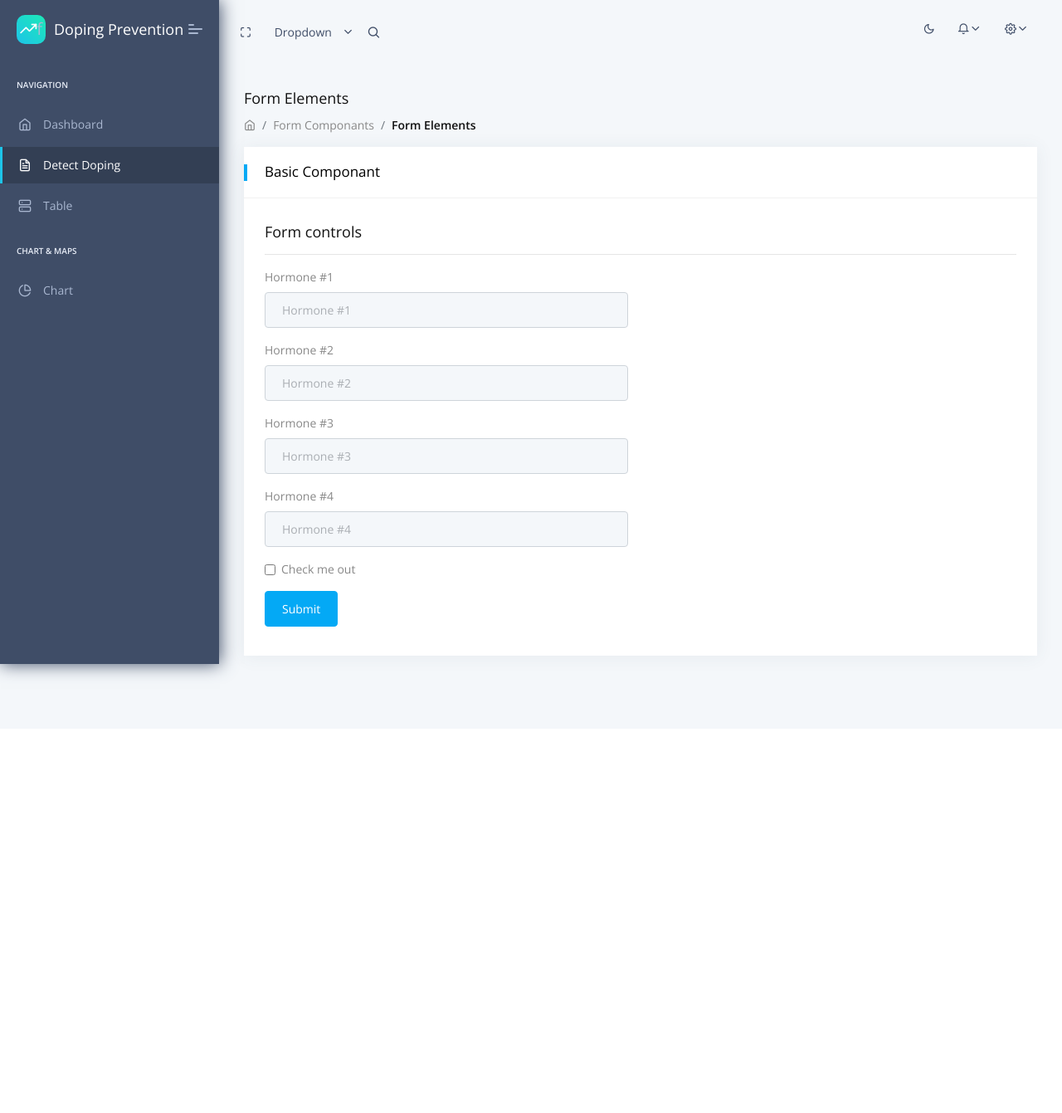
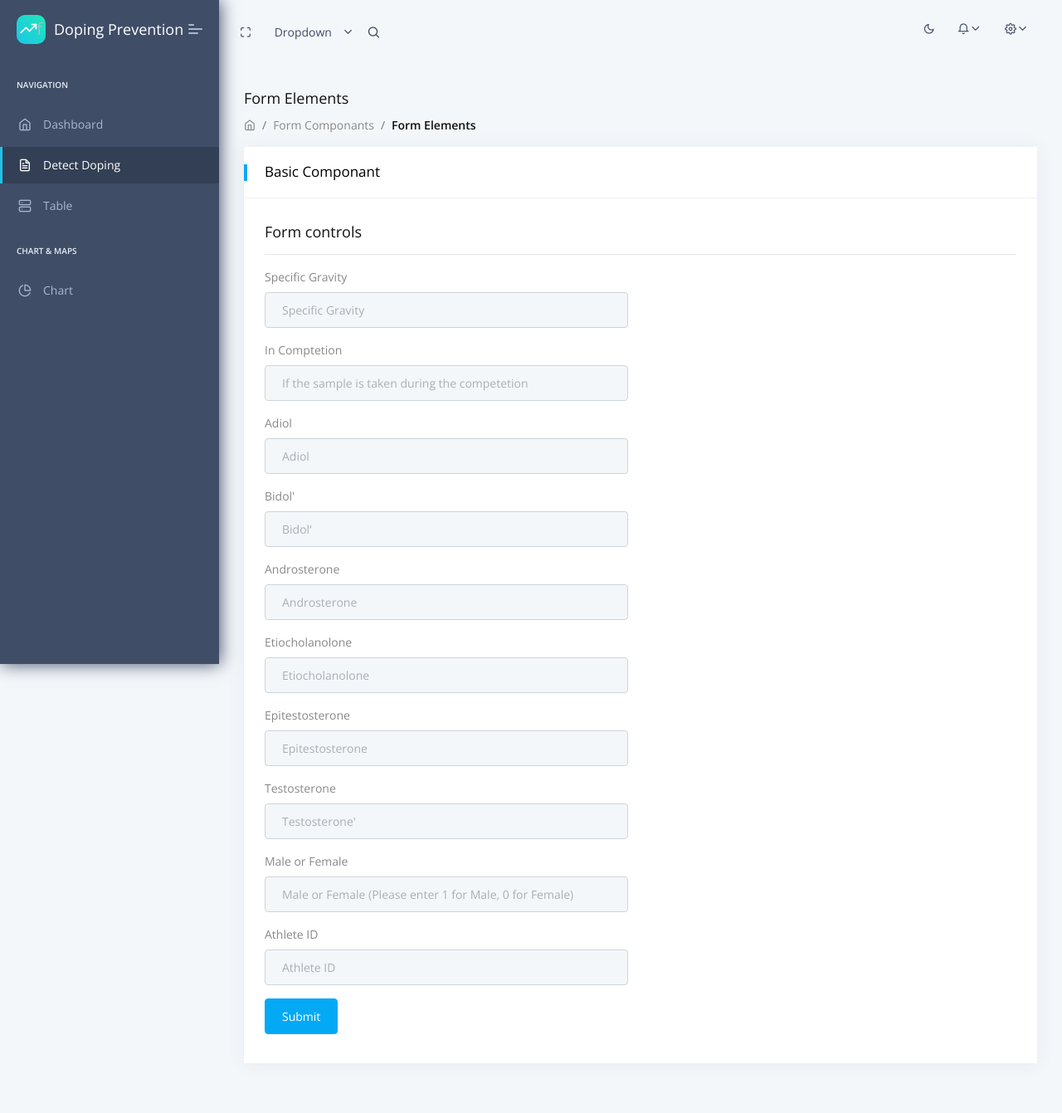
Before and after one commit to BartekPog/Doping-prevention-with-GNNs, a Flask app: page /form_elements.html in a window 1280 px wide. Shown: the whole page at 83% size. Before the commit the page ends 824 px from the top, so only its background shows below. Run offline with Flask 2, Linux system fonts and the light colour scheme; some libraries are stand-ins or nearby versions.

Commit message:
Feature/backend  prediction endpoint (#11)
* adding new fields

* Add main prediction framework

* Add main prediction framework

* Add inference

Co-authored-by: Akash Gautam <418akash@gmail.com>

```diff
--- a/backend/apps/home/routes.py
+++ b/backend/apps/home/routes.py
@@ -3,10 +3,17 @@
 Copyright (c) 2019 - present AppSeed.us
 """
 
-from apps.home import blueprint
+import sys, os
+
+
 from flask import render_template, request
 from flask_login import login_required
 from jinja2 import TemplateNotFound
+
+from apps.home import blueprint
+
+from prediction.prediction import Predictor
+
 
 
 @blueprint.route('/index')
@@ -42,11 +49,27 @@ def route_template(template):
 def verify_doping():
 
     if request.method == "POST":
-        hormone_1 = request.form['h1']
-        print("hormone_1", hormone_1)
+        sample_dict = {
+            'specific_gravity':  float(request.form['specific_gravity']),
+            'in_competition': bool(request.form['in_comp'] in {'1', "True", True, 'true', 'male', 'Yes', 'yes'}),
+            'adiol': float(request.form['adiol']),
+            'bdiol':  float(request.form['bdiol']),
+            'androsterone':  float(request.form['andro']),
+            'etiocholanolone':  float(request.form['etio']),
+            'epitestosterone':  float(request.form['epito']),
+            'testosterone':  float(request.form['testes']),
+            'is_male': bool(request.form['male'] in {'1', "True", True, 'true', 'male', 'Yes', 'yes'}),
+            'athlete_id': int(request.form['athlete_id']),
+        }
 
-        # logic for processing for doping and modeling
-        generated_message = "Based on our analysis we conclude that the provided sample do not corrospond to any levels of doping."
+        predictor = Predictor()
+        anomaly_score = predictor.predict_sample(sample_dict)
+
+        max_score = max(predictor.predictions)
+
+        percentage_score = 100*anomaly_score / max_score
+
+        generated_message = f"Based on comparsion of anamoly scores of this urine sample with other athletes we can say with {percentage_score:.2f}% confidence that it is swapped "
 
         return render_template('home/page-blank.html', generated_message = generated_message)
 
--- a/backend/apps/templates/home/form_elements.html
+++ b/backend/apps/templates/home/form_elements.html
@@ -59,29 +59,60 @@
                                                     -->
 
                                                         <div class="form-group">
-                                                            <label>Hormone #1</label>
-                                                            <input type="text" name = "h1" class="form-control" placeholder="Hormone #1">
+                                                            <label> <wbr>Specific Gravity</label>
+                                                            <input type="text" name = "specific_gravity" class="form-control" placeholder="Specific Gravity">
                                                         </div>
 
                                                         <div class="form-group">
-                                                            <label>Hormone #2</label>
-                                                            <input type="text" name = "h2" class="form-control" placeholder="Hormone #2">
+                                                            <label>In Comptetion </label>
+                                                            <input type="text" name = "in_comp" class="form-control" placeholder="If the sample is taken during the competetion">
                                                         </div>
 
                                                         <div class="form-group">
-                                                            <label>Hormone #3</label>
-                                                            <input type="text" name = "h3" class="form-control" placeholder="Hormone #3">
+                                                            <label>Adiol</label>
+                                                            <input type="text" name = "adiol" class="form-control" placeholder="Adiol">
                                                         </div>
 
                                                         <div class="form-group">
-                                                            <label>Hormone #4</label>
-                                                            <input type="text" name = "h4" class="form-control" placeholder="Hormone #4">
+                                                            <label>Bidol'</label>
+                                                            <input type="text" name="bdiol" class="form-control" placeholder="Bidol'">
                                                         </div>
 
-                                                        <div class="form-group form-check">
+                                                        <div class="form-group">
+                                                            <label>Androsterone</label>
+                                                            <input type="text" name = "andro" class="form-control" placeholder="Androsterone">
+                                                        </div>
+
+                                                        <div class="form-group">
+                                                            <label>Etiocholanolone</label>
+                                                            <input type="text" name = "etio" class="form-control" placeholder="Etiocholanolone">
+                                                        </div>
+
+                                                        <div class="form-group">
+                                                            <label>Epitestosterone</label>
+                                                            <input type="text" name="epito" class="form-control" placeholder="Epitestosterone">
+                                                        </div>
+
+                                                        <div class="form-group">
+                                                            <label>Testosterone</label>
+                                                            <input type="text" name="testes" class="form-control" placeholder="Testosterone'">
+                                                        </div>
+
+                                                        <div class="form-group">
+                                                            <label>Male or Female</label>
+                                                            <input type="text" name="male" class="form-control" placeholder="Male or Female (Please enter 1 for Male, 0 for Female)">
+                                                        </div>
+
+                                                        <div class="form-group">
+                                                            <label>Athlete ID</label>
+                                                            <input type="text" name="athlete_id" class="form-control"  placeholder="Athlete ID">
+                                                        </div>
+
+                                                        <!-- <div class="form-group form-check">
                                                             <input type="checkbox" class="form-check-input" id="exampleCheck1">
                                                             <label class="form-check-label" for="exampleCheck1">Check me out</label>
-                                                        </div>
+                                                        </div> -->
+
                                                         <button type="submit" class="btn btn-primary">Submit</button>
                                                     </form>
                                                 </div>
--- a/backend/gunicorn-cfg.py
+++ b/backend/gunicorn-cfg.py
@@ -3,7 +3,7 @@
 Copyright (c) 2019 - present AppSeed.us
 """
 
-bind = '0.0.0.0:5005'
+bind = '0.0.0.0:443'
 workers = 1
 accesslog = '-'
 loglevel = 'debug'
--- a/backend/run.py
+++ b/backend/run.py
@@ -10,6 +10,9 @@ from   sys import exit
 
 from apps.config import config_dict
 from apps import create_app, db
+
+import sys
+sys.path.append("..")
 
 # WARNING: Don't run with debug turned on in production!
 DEBUG = (os.getenv('DEBUG', 'False') == 'True')
@@ -39,4 +42,4 @@ if DEBUG:
     app.logger.info('ASSETS_ROOT      = ' + app_config.ASSETS_ROOT )
 
 if __name__ == "__main__":
-    app.run()
+    app.run(port=443,host="0.0.0.0", threaded=True, debug=True)
```
Also changed, not shown: prediction/prediction.py (added, +131 -0 lines), __init__.py (added), prediction/__init__.py (added), 5 other files.
